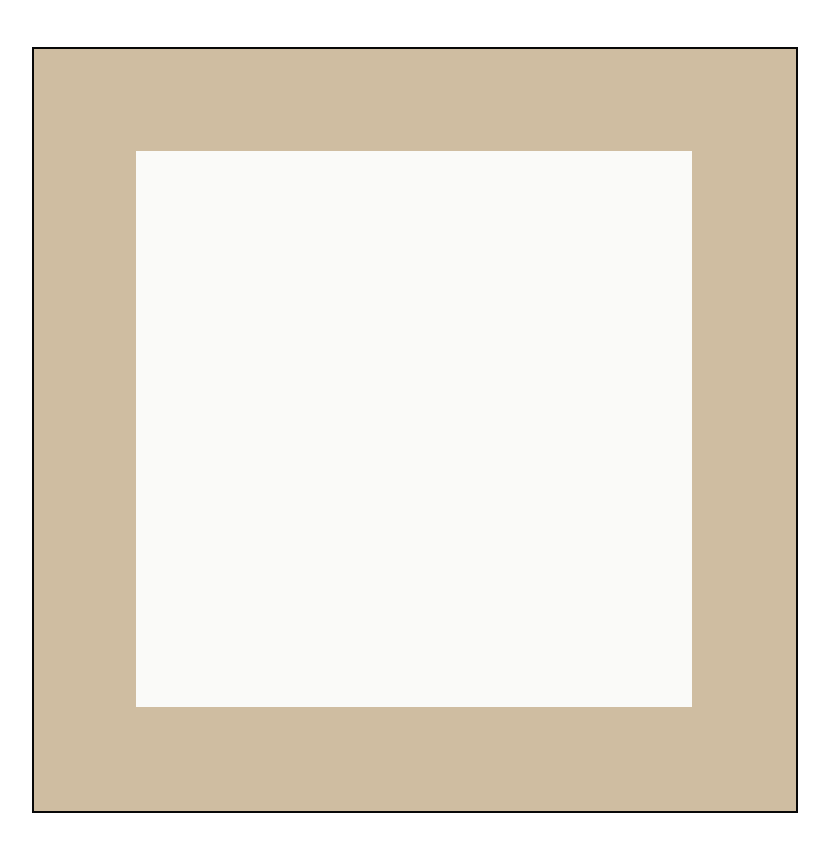
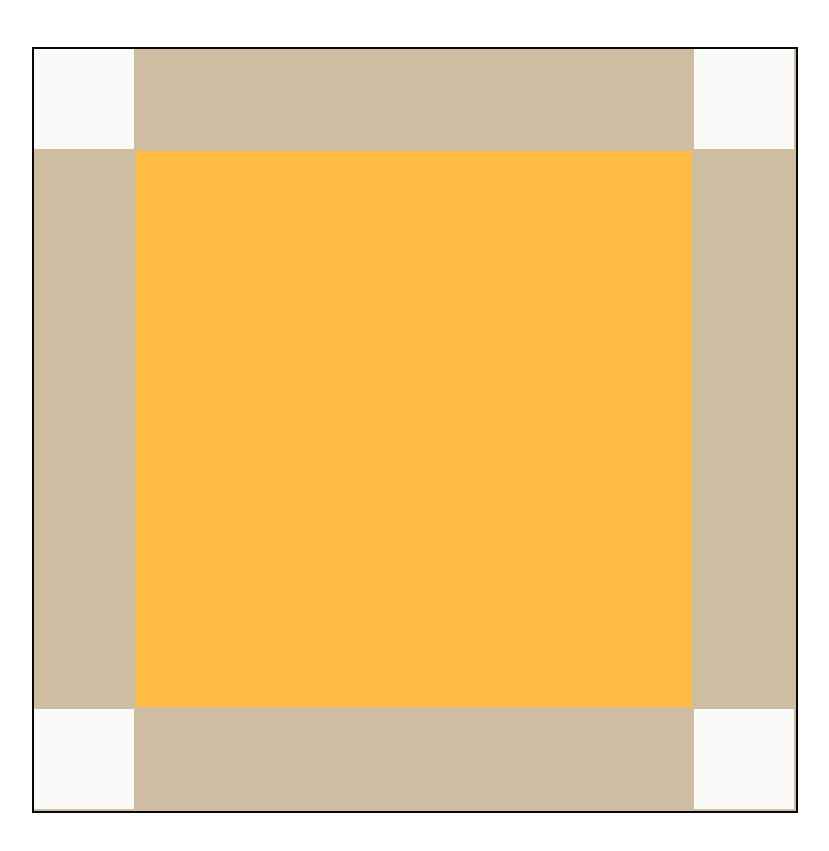
Before and after one commit to dredtrake/monopoly, a plain HTML site: page index.html in a window 1280 px wide. Shown: the part 61-912 px from the top of the page, without its empty margins (225-1054 px from the left). Drawn offline with Linux system fonts and the light colour scheme.

Commit message:
evolution de la grille (final)

```diff
--- a/css/main.css
+++ b/css/main.css
@@ -10,37 +10,80 @@ h1 {
     font-size: 2rem;
 }
 
-p {
-    width: 50%;
-}
-
 * {
     box-sizing: border-box;
 }
 
-.monopoly-board {
-    border: 8px solid red;
-    background-color: green;
-    width: 800px;
-    height: 800px;
-    display: block;
-    margin: 5% auto 0;
-    /* transform    : perspective(500px) rotatex(75deg); */
-    /* transition: all 0.7s ease-out; */
+.go {
+    grid-column: 11;
+    grid-row: 11 / 12;
+    position: relative;
 }
 
-.monopoly-board > div {
-    display: inline-block;
-    width: 7.692307692%;
-    height: 100px;
-    background-color: pink;
-    vertical-align: middle;
-    border: 1px solid black;
+.space {
+    background: #fafaf8;
+    text-align: center;
 }
 
-.monopoly-board .carre {
-    width: 15.384615384%;
+.go .container {
+    height: 100%;
+    width: 100%;
+    justify-content: flex-start;
+}
 
+.space .container {
+    display: flex;
+    flex-direction: column;
+    justify-content: space-between;
+    position: relative;
+    transform-origin: center;
+    height: 100px;
+    width: 60px;
+}
+
+.bottom-row {
+    grid-column: 2 / 11;
+    grid-row: 11;
+}
+
+.jail {
+    grid-column: 1;
+    grid-row: 11 / 12;
+    position: relative;
+}
+
+.left-row {
+    grid-column: 1;
+    grid-row: 2 / 11;
+}
+
+.vertical-row {
+    grid-template-columns: 100px;
+    grid-template-rows: repeat(9, 60px);
+}
+
+.free-parking {
+    grid-column: 1;
+    grid-row: 1 / 2;
+}
+
+.top-row {
+    grid-column: 2 / 11;
+    grid-row: 1;
+}
+.horizontal-row {
+    grid-template-columns: repeat(9, 60px);
+    grid-template-rows: 100px;
+}
+
+.tribunal {
+    grid-column: 11;
+    grid-row: 1 / 1;
+}
+
+.right-row {
+    grid-column: 11;
+    grid-row: 2 / 11;
 }
 
 .board {
@@ -58,7 +101,7 @@ p {
 .zone-center {
     grid-column: 2 / 11;
     grid-row: 2 / 11;
-    background: #fafaf8;
+    background: #FFBB44;
     display: grid;
     grid-template-columns: repeat(7, 1fr);
     grid-template-rows: repeat(7, 1fr);
--- a/index.html
+++ b/index.html
@@ -13,8 +13,23 @@
     <h1>Mon super monopoly</h1>
     <div class="board">
         <div class="zone-center">
-
         </div>
+        <div class="space go">
+            <div class="container"></div>
+        </div>
+        <div class="bottom-row"></div>
+        <div class="space jail">
+            <div class="container"></div>
+        </div>
+        <div class="vertical-row left-row"></div>
+        <div class="space free-parking">
+            <div class="container"></div>
+        </div>
+        <div class="top-row"></div>
+        <div class="space tribunal">
+            <div class="container"></div>
+        </div>
+        <div class="vertical-row right-row"></div>
     </div>
 </body>
 
```
